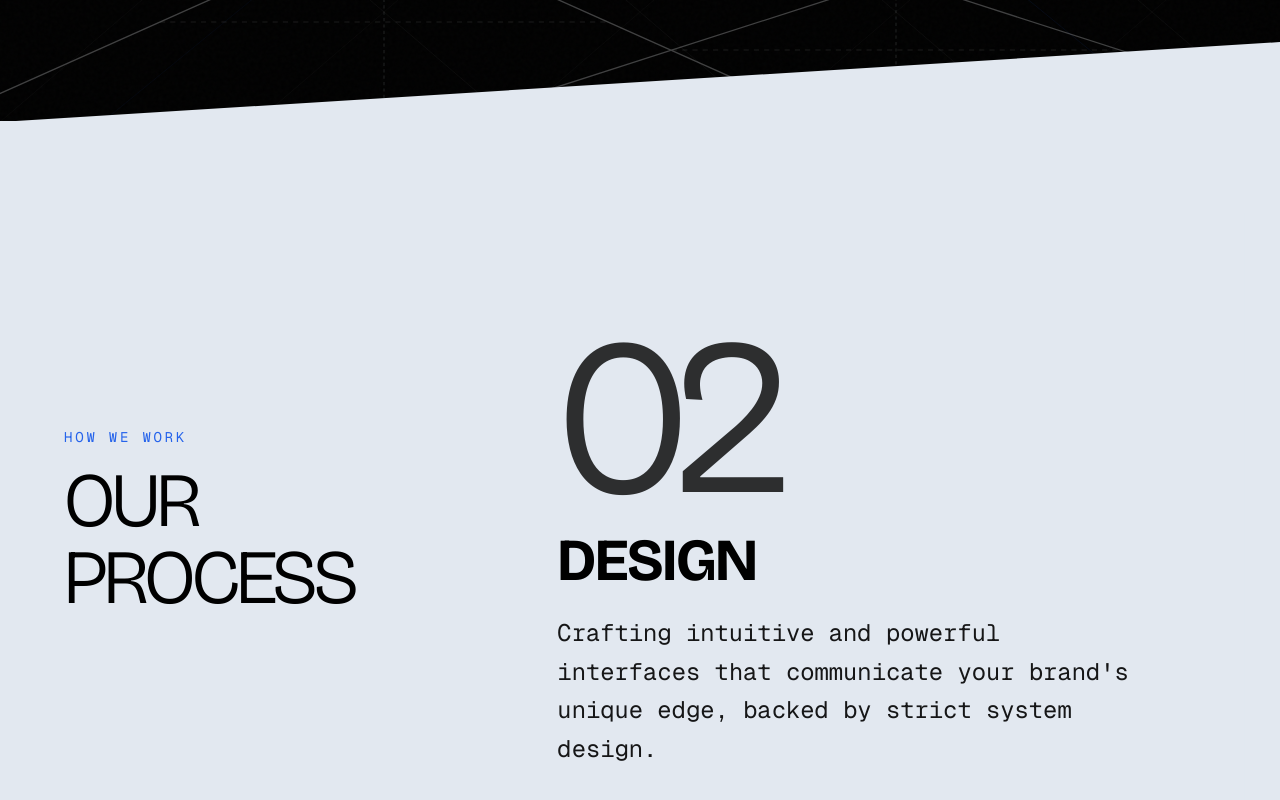
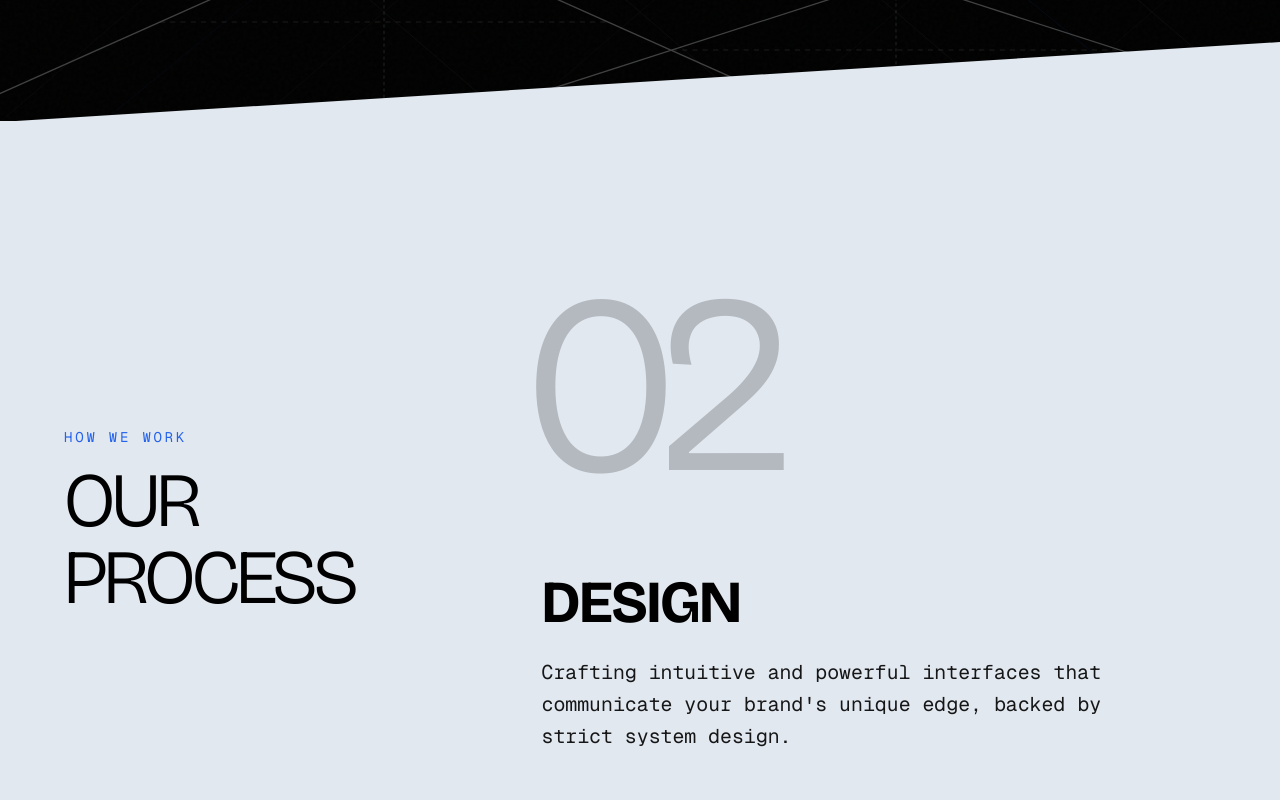
Before and after one commit to buildroot-tech/front-buildroot, a Next.js app: page /about in a window 1280 px wide. Shown: the part 758-1558 px from the top of the page. Built offline with nearby package versions, Linux system fonts and the light colour scheme.

Commit message:
fix(workflow): resolve text overflow on laptop screens and improve brutalist layout

```diff
--- a/components/home/WorkflowSteps.tsx
+++ b/components/home/WorkflowSteps.tsx
@@ -136,22 +136,22 @@ function StepCard({ step, index, scrollYProgress, dict }: StepCardProps) {
       }}
     >
       <div
-        className="flex h-[85vh] md:h-[72vh] lg:h-[78vh] w-full max-w-6xl flex-col justify-between p-12 sm:p-16 md:p-24"
+        className="relative flex h-[85vh] md:h-[72vh] lg:h-[78vh] w-full max-w-6xl flex-col justify-end p-8 sm:p-12 md:p-16 lg:p-20 overflow-hidden"
         style={{
           backgroundColor: step.color,
           color: step.textColor,
         }}
       >
-        <div className="flex items-start justify-between">
-          <span className="font-display text-8xl sm:text-9xl md:text-[12rem] lg:text-[14rem] font-light leading-none tracking-tighter opacity-80">
+        <div className="absolute top-8 left-8 md:top-12 md:left-16 pointer-events-none">
+          <span className="font-display text-8xl sm:text-9xl md:text-[12rem] lg:text-[16rem] font-light leading-none tracking-tighter opacity-20">
             {step.number}
           </span>
         </div>
-        <div>
+        <div className="relative z-10 max-w-3xl">
           <h3 className="font-display text-3xl font-bold uppercase tracking-tight sm:text-4xl md:text-5xl lg:text-6xl mb-4 md:mb-6">
             {step.dictKey && dict?.steps?.[step.dictKey as keyof typeof dict.steps]?.title ? dict.steps[step.dictKey as keyof typeof dict.steps].title : step.title}
           </h3>
-          <p className="font-mono text-base md:text-xl lg:text-2xl leading-relaxed opacity-90">
+          <p className="font-mono text-base md:text-lg lg:text-xl leading-relaxed opacity-90">
             {step.dictKey && dict?.steps?.[step.dictKey as keyof typeof dict.steps]?.description ? dict.steps[step.dictKey as keyof typeof dict.steps].description : step.description}
           </p>
         </div>
```
